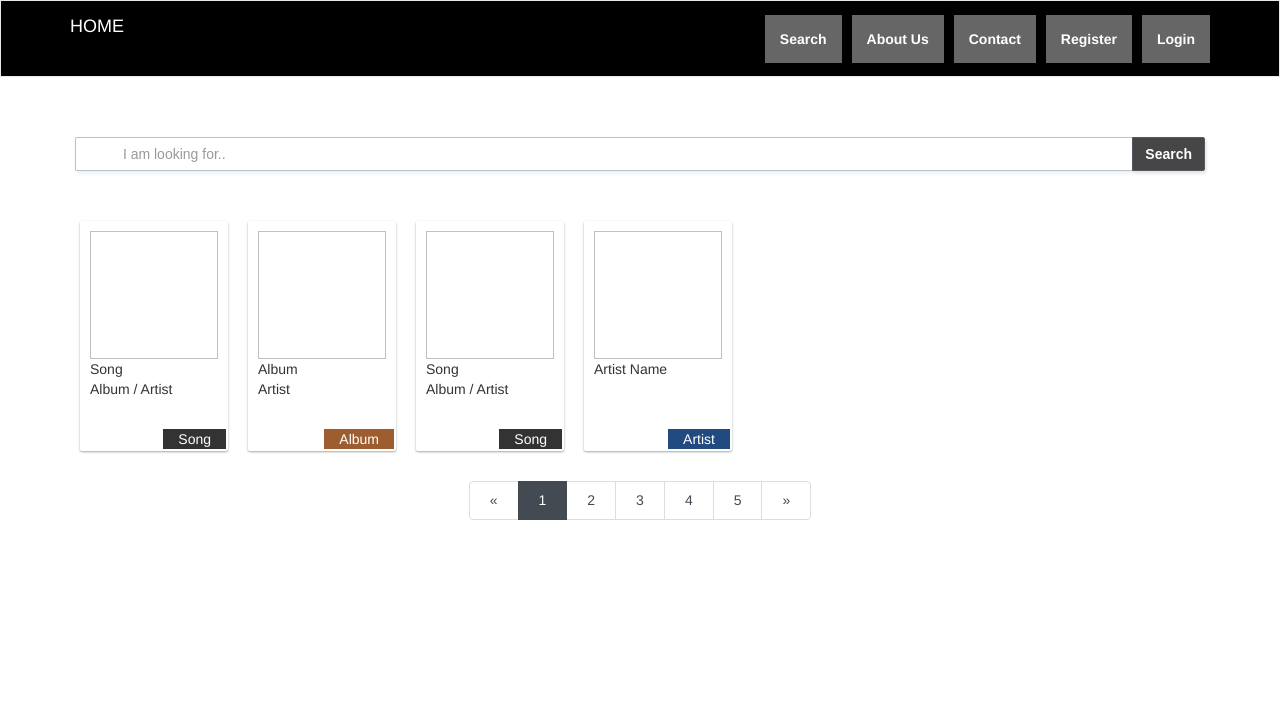
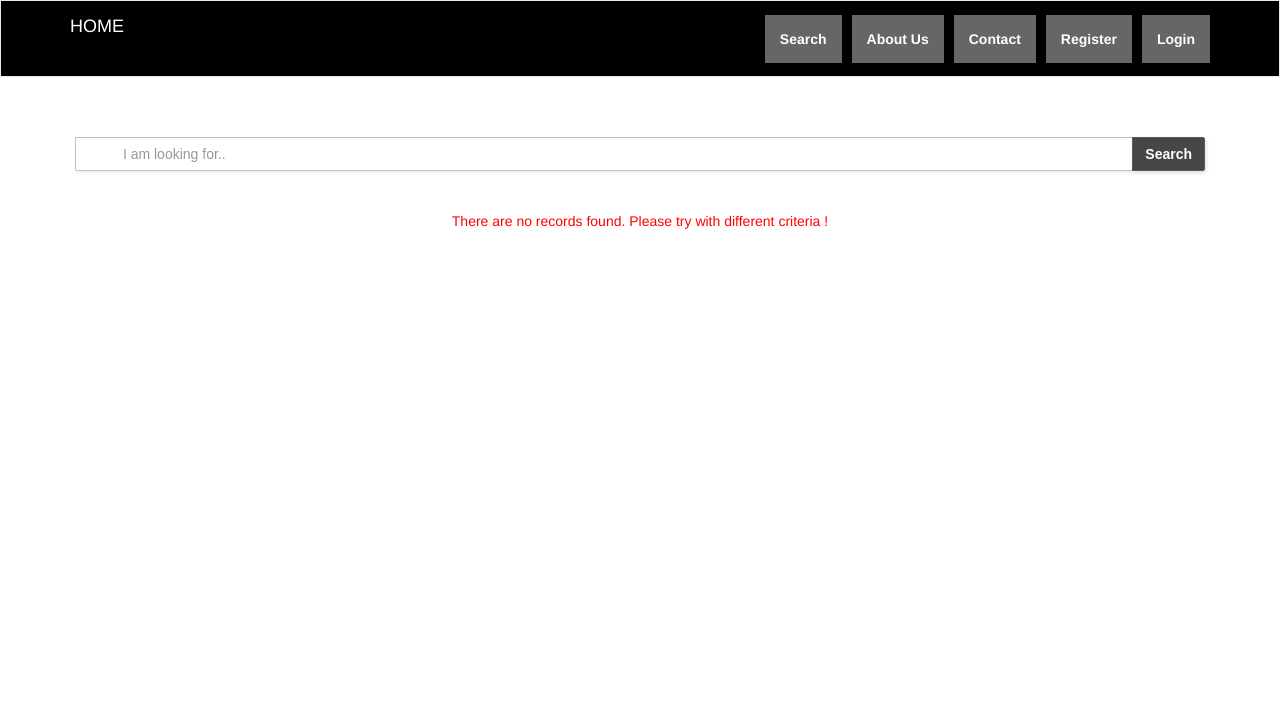
Before and after one commit to quyle13/ITProject, a Django app: page /search/ in a window 1280 px wide. Shown: the top 719 px of the page. Run offline with Django 3.2, Linux system fonts and the light colour scheme; data that the repository does not hold is empty; some libraries are stand-ins or nearby versions; some web fonts are replaced.

Commit message:
Complete 1st,2nd task

```diff
--- a/musicapp/forms.py
+++ b/musicapp/forms.py
@@ -1,5 +1,6 @@
 from django import forms
 from django.contrib.auth.models import User
+
 
 
 class UserForm(forms.ModelForm):
--- a/musicapp/views.py
+++ b/musicapp/views.py
@@ -4,6 +4,9 @@ from django.contrib.auth.decorators import login_required
 from django.http import HttpResponseRedirect
 from django.core.urlresolvers import reverse
 from musicapp.forms import UserForm
+from musicapp.models import Artist, Album, Song
+from django.core.paginator import Paginator, EmptyPage, PageNotAnInteger
+from django.shortcuts import render
 
 import requests
 
@@ -83,54 +86,131 @@ def playlist(request, playlist_name):
     context_dict['page_title'] = 'My Playlist'
     return render(request, 'musicapp/playlist.html', context=context_dict)
 
+'''
+Process search songs/albums/artist
+1. User enters a keyword for searching
+2. Search in local database firstly
+3. If there is no information, then call Deezer API
+'''
+def run_Query(name=""):
+    returned_result = []
+    paging_result = []
+    total_pages = 0
+    total_item = 0
+    #Firstly, check our database
+    artist_list = Artist.objects.filter(Name__icontains=name)
+    if artist_list.exists():
+        print ('Artist - There is information in DB')
+        for each_artist in artist_list:
+            total_item = total_item +1
+            returned_result.append({'name': each_artist.Name,'PictureURL': each_artist.PictureURL,'type':'artist'})
+    # If we don't find any thing in our database, then send request to search information
 
+    tracks = Song.objects.filter(Title__icontains=name)
+    if tracks.exists():
+        print ('Track - There is information in DB')
+        for each_track in tracks:
+            total_item = total_item + 1
+            returned_result.append({'title': each_track.Title, 'Link': each_track.URL,'type':'track','PictureURL':each_track.PictureURL})
+
+    album_list = Album.objects.filter(Title__icontains=name)
+    if album_list.exists():
+        print ('Album - There is information in DB')
+        for each_album in album_list:
+            total_item = total_item + 1
+            returned_result.append({'title': each_album.Title, 'PictureURL': each_album.PictureURL,
+                                    'NumberOfTracks': each_album.NumberOfTracks,'type':'album'})
+    # not have information in database
+    if not returned_result:
+        result = requests.get("https://api.deezer.com/search"  + "?", params={'q':name})
+
+        # Check if the HTTP response is OK
+        if result.status_code == 200:
+            temp_result = result.json()
+            number_of_items =0
+            total_item = temp_result['total']
+            for key, value in temp_result.items():
+                if key == 'data':
+                    number_of_items = len(value)
+            print ("Number of items:", number_of_items)
+
+            #iterate all objects and save to data
+            for i in range(number_of_items):
+                each_object = temp_result['data'][i]
+                print (each_object['type'])
+                if each_object['type'] == 'artist':
+                    artist = Artist()
+                    artist.Name = each_object['name']
+                    artist.PictureURL = each_object['picture_medium']
+                    artist.NumberAlbum = each_object['nb_album']
+                    artist.ArtistDeezerID = each_object['id']
+                    artist.save()
+
+                # #processing for Songs/Albums
+                elif each_object['type'] == 'album':
+                    album = Album()
+                    album.Title = each_object['title']
+                    album.PictureURL = each_object['cover_medium']
+                    album.NumberOfTracks = each_object['nb_tracks']
+                    album.URL = each_object['link']
+                    album.AlbumDeezerID = each_object['id']
+                    album.ArtistDeezerID = each_object['artist']['id']
+                    album.save()
+                else:
+                    song = Song()
+                    song.Title = each_object['title_short']
+                    song.URL = each_object['link']
+                    song.PictureURL = each_object['album']['cover_medium']
+                    song.AlbumDeezerID = each_object['album']['id']
+                    song.ArtistDeezerID = each_object['artist']['id']
+                    song.SongDeezerID = each_object['id']
+                    song.save()
+
+            for each_item in temp_result['data']:
+                if each_item['type'] == 'artist':
+                    returned_result.append({'name': each_artist['name'],
+                               'PictureURL':each_artist['picture_medium'],'type':'artist'})
+                elif each_item['type'] == 'track':
+                    returned_result.append({'title': each_item['title_short'],
+                                            'URL': each_item['link'],'type':'track','PictureURL': each_item['album']['cover_medium']})
+                else:
+                    returned_result.append({'title': each_item['title'],
+                                            'PictureURL': each_item['PictureURL'], 'NumberOfTracks': each_item['NumberOfTracks']
+                                            ,'type':'album'
+                                            })
+
+
+
+            # if "prev" in temp_result.keys():
+            #     paging_result.append({'previous':'<<','URL':temp_result['prev']})
+            # if "next" in temp_result.keys():
+            #     paging_result.append({'next':'>>','URL':temp_result['next']})
+    return {'returned_result':returned_result}
+
+'''
+This method is called when user browses to Search page.
+If Get method: return HTML page
+If POST method: call run_Query method to process
+'''
 def search(request):
     context_dict = dict()
     context_dict['page_title'] = 'Search for Songs, Albums, Artists'
+    # Browse the different element in the JSON answer
+    if request.method == 'POST':
+        keyword = request.POST.get('searchValue')
+        #by default search for track
+        try:
+            returned_list = run_Query(name=keyword)
+            #show the search value when user submits the form
+            context_dict["keyword"] = keyword
+            print (returned_list)
+            context_dict["returned_list"] = returned_list['returned_result']
+            # context_dict["paging_result"] = returned_list['paging_result']
+        except:
+            print("Error when querying the Deezer API")
+    return render(request, 'musicapp/search.html', context=context_dict)
 
-    def searchRequest(name="", conn="", artist="", album=""):
 
-        if conn == "":
-            searchRequest(name, conn="artist")
-            searchRequest(name, conn="album")
-            searchRequest(name, conn="track")
-
-        # Send request to search information
-        result = requests.get("https://api.deezer.com/search/" + conn + "?", params={'q':name})
-
-        # Check if the HTTP response is OK
-        if result.status_code == 200:
-            result = result.json()
-
-            # Browse the different element in the JSON answer
-            for i in range(result['total']):
-                data = result['data'][i]
-
-                # If an artist field is found, search his album
-                if data['type'] == "artist":
-
-                    print(data['name'], data['type'])
-                    searchRequest(name=data['name'], artist=data['name'], conn="album")
-
-                # If an album field is found, search his tracks
-                if data['type'] == "album" and\
-                  (data['artist']['name'] == artist or artist == ""):
-
-                    print(data['title'], data['type'])
-                    searchRequest(name=data['title'], conn="track", artist=artist, album=data['title'])
-
-                if data['type'] == "track" and\
-                  (data['artist']['name'] == artist or artist == "") and\
-                  (data['album']['title'] == album  or album  == ""):
-
-                  print(data['title'], data['type'])
-
-    # Just for example
-    searchRequest(name="Mastodon", conn="artist")
-
-    # Get the API: https://developers.deezer.com/
-
-    return render(request, 'musicapp/search.html', context=context_dict)
 
 
 def artist(request, artist_name):
--- a/templates/musicapp/base.html
+++ b/templates/musicapp/base.html
@@ -16,7 +16,7 @@
     <script src="https://cdn.jsdelivr.net/npm/js-cookie@2/src/js.cookie.min.js"></script>
     <script src="https://ajax.googleapis.com/ajax/libs/jquery/3.0.0/jquery.min.js"></script>
     <script type="text/javascript" src="http://code.jquery.com/jquery-latest.js"></script>
-    <script type="text/javascript" src="{% static 'js/player.js' %}"></script>
+{#    <script type="text/javascript" src="{% static 'js/player.js' %}"></script>#}
 
 </head>
 
--- a/templates/musicapp/components/display_item.html
+++ b/templates/musicapp/components/display_item.html
@@ -1,11 +1,50 @@
-<div class="card selectable">
-    <a href="#">
-        <img class="img-responsive">
-    </a>
-    {% if type == 'song' %} <p>Song</p> <p>Album / Artist</p> {% endif %}
-    {% if type == 'album' %} <p>Album</p> <p>Artist</p> {% endif %}
-    {% if type == 'artist' %} <p>Artist Name</p> {% endif %}
-    {% if type == 'playlist' %} <p>Playlist Name</p> {% endif %}
-    <span class="text-capitalize {{ type }}">{{ type }}</span>
+{% if returned_list %}
+    {% for result in returned_list %}
+        <div class="card selectable">
+        {% if result.type == 'track' %}
+                <a href="{{ result.URL }}">
+                    <img class="img-responsive" src="{{ result.PictureURL }}"/>
+                </a>
+            <p>     {{ result.title }}</p>
+
+
+        {% elif result.type == 'artist' %}
+            <div class="card selectable">
+                <a href="#">
+                    <img class="img-responsive" src="{{ result.PictureURL }}"/>
+                </a>
+                <p>{{ result.name }}</p>
+            </div>
+        {% else %}
+            <div class="card selectable">
+
+            <a href="#">
+                <img class="img-responsive" src="{{ result.PictureURL }}"/>
+            </a>
+            <p>{{ result.NumberOfTracks }}</p>
+
+        {% endif %}
+    <span class="text-capitalize {{ result.type }}">{{ result.type }}</span>
     <div class="clearfix"></div>
-</div>
+    </div>
+    {% endfor %}
+  {% else %}
+<p style="color: red;text-align: center"> There are no records found. Please try with different criteria !</p>
+{% endif %}
+
+
+{#    <div class="clearfix"></div>#}
+{#    {% if paging_result %}#}
+{##}
+{#    <nav class="center">#}
+{#        <ul class="pagination">#}
+{#            {% if paging_result.previous %}#}
+{#            <li><a href="{{ paging_result.URL}}">{{ paging_result.previous}}</a></li>#}
+{#            {% endif %}#}
+{#            {% if paging_result.next %}#}
+{#            <li><a href="{{ paging_result.URL}}"><s{{ paging_result.next}}</a></li>#}
+{#            {% endif %}#}
+{#        </ul>#}
+{#    </nav>#}
+
+{#    {% endif %}#}
--- a/templates/musicapp/search.html
+++ b/templates/musicapp/search.html
@@ -1,31 +1,27 @@
 {% extends 'musicapp/base.html' %}
 
 {% block content %}
-    <form class="search-form">
+    <form class="search-form" id="search-form" method="post" action="{% url 'search' %}">
+         {% csrf_token %}
         <div class="input-group">
             <div class="input-group-addon"><span><i class="glyphicon glyphicon-search"></i></span></div>
-            <input class="form-control" type="text" placeholder="I am looking for..">
+            <input class="form-control" value="{{ keyword }}" type="text" placeholder="I am looking for.." name="searchValue"/>
             <div class="input-group-btn">
-                <button class="btn btn-default" type="button">Search</button>
+                <button class="btn btn-default" type="submit">Search</button>
             </div>
         </div>
     </form>
     <div id="search-results">
-        {% include 'musicapp/components/display_item.html' with type='song' %}
-        {% include 'musicapp/components/display_item.html' with type='album' %}
-        {% include 'musicapp/components/display_item.html' with type='song' %}
-        {% include 'musicapp/components/display_item.html' with type='artist' %}
+
+        {% include 'musicapp/components/display_item.html' with result=returned_list paging=paging_result %}
+
     </div>
-    <div class="clearfix"></div>
-    <nav class="center">
-        <ul class="pagination">
-            <li><a aria-label="Previous"><span aria-hidden="true">«</span></a></li>
-            <li class="active"><a>1</a></li>
-            <li><a>2</a></li>
-            <li><a>3</a></li>
-            <li><a>4</a></li>
-            <li><a>5</a></li>
-            <li><a aria-label="Next"><span aria-hidden="true">»</span></a></li>
-        </ul>
-    </nav>
+
+    <div>
+    </div>
+
+
+
+
+
 {% endblock %}
```
Also changed, not shown: musicapp/models.py (+19 -7 lines), musicapp/migrations/0006_auto_20180220_1903.py (added), musicapp/migrations/0007_auto_20180220_1936.py (added), musicapp/migrations/0008_auto_20180221_0051.py (added), musicapp/migrations/0009_auto_20180222_2215.py (added), musicapp/migrations/0010_auto_20180222_2219.py (added), musicapp/migrations/0011_remove_song_releaseddate.py (added), musicapp/migrations/0012_song_pictureurl.py (added), musicapp/migrations/0013_auto_20180222_2351.py (added).
